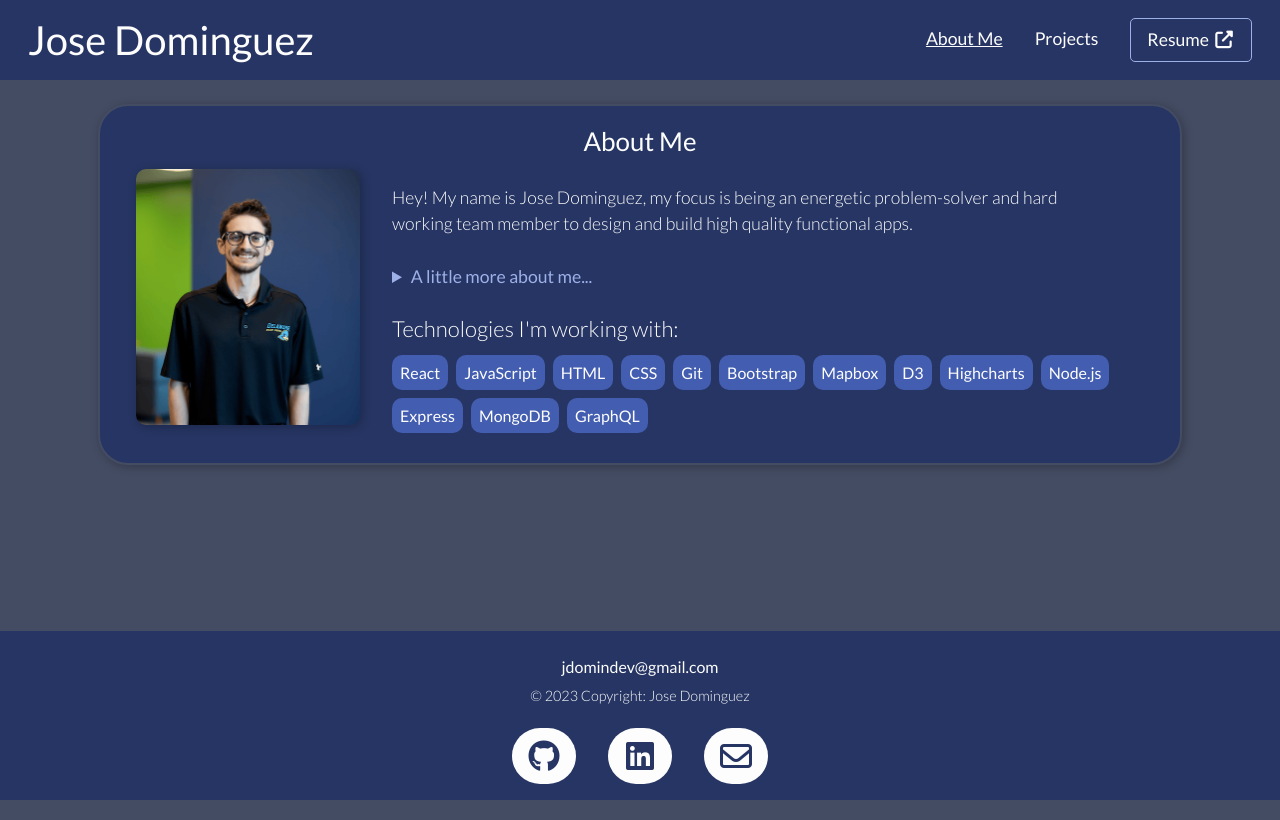
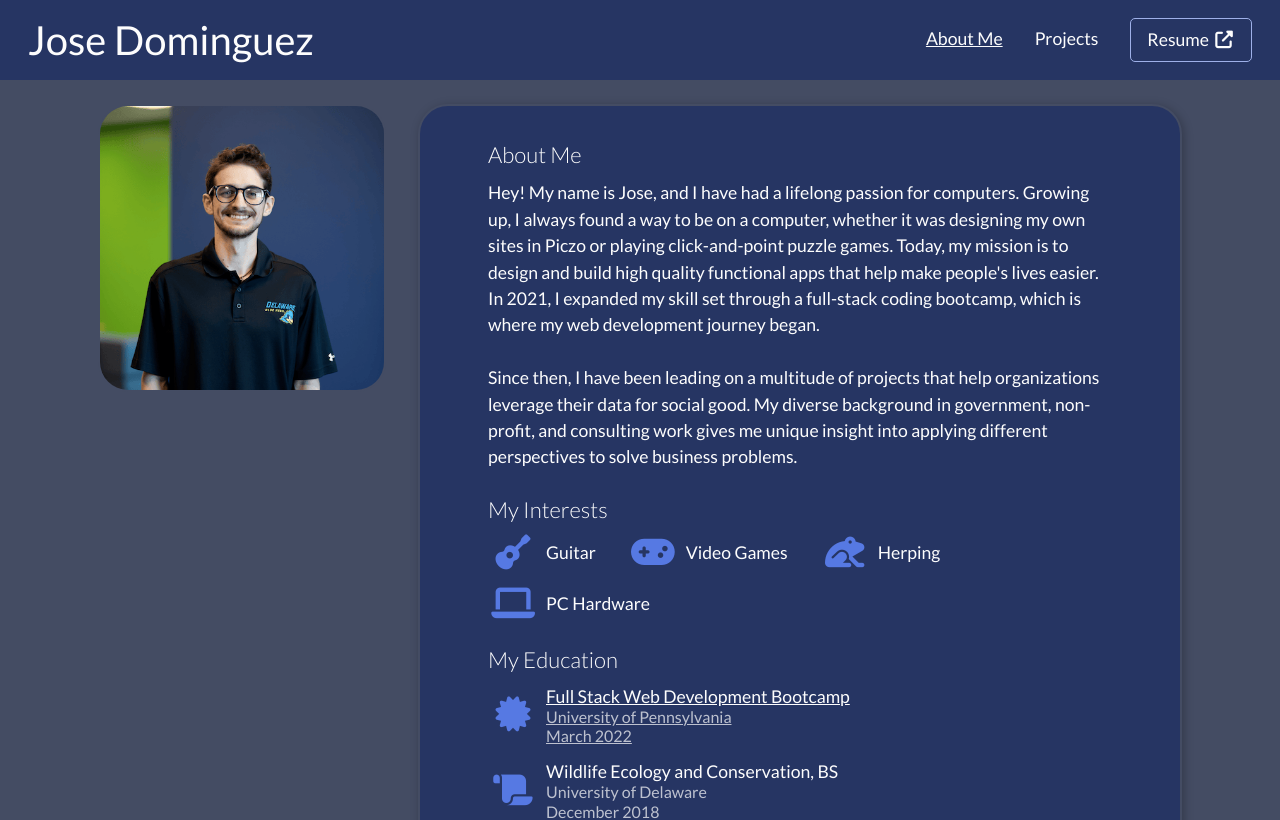
Before and after one commit to jdomindev/portfolio, a React (Vite) app: page /about in a window 1280 px wide. Shown: the top 820 px of the page. Built offline with nearby package versions, Linux system fonts and the light colour scheme.

Commit message:
Updated about page, with new icons and section for bootcamp certificate

```diff
--- a/src/data/info.js
+++ b/src/data/info.js
@@ -125,7 +125,8 @@ export const info = {
         "Bootstrap",
         "Cloudflare",
       ],
-      repoLink: "https://github.com/de-data-lab/WRK-react",
+      // repoLink: "https://github.com/de-data-lab/WRK-react",
+      repoLink: "",
       deployedLink: "https://wrk-group-social-impact.pages.dev",
     },
     // {
--- a/src/pages/About.jsx
+++ b/src/pages/About.jsx
@@ -3,51 +3,144 @@ import "../App.css";
 import info from "../data/info";
 
 function About() {
+  const pdfPath = "/images/bootcamp-certificate.pdf";
+
   return (
     <section className="container">
+      <div className="about-container">
+        <img
+          className="profile-image"
+          src="/images/profile.png"
+          alt="Jose Dominguez"
+        ></img>
+
         <div className="main-card">
-        <h2 className="about-header">About Me</h2>
+          {/* <h2 className="about-header">About Me</h2> */}
           <div className="about-layout">
-          <img className="img" src="/images/profile.png" alt="Jose Dominguez"></img>
             <div>
+              <div className="about-text">
+                <h3 className="about-subheader">About Me</h3>
+                <p>
+                  Hey! My name is Jose, and I have had a lifelong passion for
+                  computers. Growing up, I always found a way to be on a
+                  computer, whether it was designing my own sites in Piczo or
+                  playing click-and-point puzzle games. Today, my mission is to
+                  design and build high quality functional apps that help make
+                  people's lives easier. In 2021, I expanded my skill set
+                  through a full-stack coding bootcamp, which is where my web
+                  development journey began.
+                </p>
+                <br></br>
+                <p>
+                  Since then, I have been leading on a multitude of projects
+                  that help organizations leverage their data for social good.
+                  My diverse background in government, non-profit, and
+                  consulting work gives me unique insight into applying
+                  different perspectives to solve business problems.
+                </p>
+                {/* Growing up I had always found a way to be on a
+                  computer, whether it was designing my own sites in Piczo or
+                  playing click-and-point puzzle games. */}
+                {/* , my focus is being an energetic
+                  problem-solver and hard working team member to design and
+                  build high quality functional apps.
+                  My web development journey began through a full-stack coding bootcamp where my passion for technology was kindled. With my expanded skill set and eagerness to learn, I have been leading on a multitude of projects that now help organizations leverage their data for social good. My diverse background in government, non-profit, and consulting work gives me unique insight into applying different perspectives to solve business problems. */}
+              </div>
+
+              <div className="about-text">
+                <h3 className="about-subheader">My Interests</h3>
+                <div className="tech-container education-container">
+                  <div className="education-link">
+                    <i className="fa-solid fa-guitar education-icon"></i>
+                    <p>Guitar</p>
+                  </div>
+                  <div className="education-link">
+                    <i className="fa-solid fa-gamepad education-icon"></i>
+                    <p>Video Games</p>
+                  </div>
+                  <div className="education-link">
+                    <i className="fa-solid fa-frog education-icon"></i>
+                    <p>Herping</p>
+                  </div>
+                  <div className="education-link">
+                    <i className="fa-solid fa-laptop education-icon"></i>
+                    <p>PC Hardware</p>
+                  </div>
+                </div>
+              </div>
+              {/* <details>
+                <summary className="about-text">
+                  <strong>A little more about me...</strong>
+                </summary>
                 <p className="about-text">
-              Hey! My name is Jose Dominguez, my focus is being an energetic
-              problem-solver and hard working team member to design and build
-              high quality functional apps.
-            </p>
-            <details>
-              <summary className="about-text"><strong>A little more about me...</strong></summary>
-              <p className="about-text">
-                My dev journey began through a full-stack coding bootcamp where my
-                passion for technology was kindled. With my expanded skill set and eagerness to learn, I have been leading on a multitude of projects that now help
-                organizations leverage their data for social good. My diverse
-                background in government, non-profit, and consulting work gives me
-                unique insight into applying different perspectives to solve
-                business problems.
+                  My dev journey began through a full-stack coding bootcamp
+                  where my passion for technology was kindled. With my expanded
+                  skill set and eagerness to learn, I have been leading on a
+                  multitude of projects that now help organizations leverage
+                  their data for social good. My diverse background in
+                  government, non-profit, and consulting work gives me unique
+                  insight into applying different perspectives to solve business
+                  problems.
                 </p>
                 <p className="about-text">
                   When I’m not busy coding, my interests include playing guitar,
-                building vivariums, and playing video games. I am also fascinated
-                with computer hardware and have built and troubleshooted several PCs for
-                friends and family. I also enjoy going herping at my local and
-                state parks when I have the chance.
+                  building vivariums, and playing video games. I am also
+                  fascinated with computer hardware and have built and
+                  troubleshooted several PCs for friends and family. I also
+                  enjoy going herping at my local and state parks when I have
+                  the chance.
                 </p>
-            </details>
+              </details> */}
               <div className="about-text">
-              <h3 className="about-subheader">Technologies I'm working with:</h3>
+                <h3 className="about-subheader">My Education</h3>
+                <div className="tech-container education-container">
+                  <a
+                    className="education-link active"
+                    href={pdfPath}
+                    target="_blank"
+                    rel="noopener noreferrer"
+                  >
+                    <span>
+                      <i className="fa-solid fa-certificate education-icon"></i>
+                    </span>
+                    <div>
+                      <h4 className="education-name">
+                        Full Stack Web Development Bootcamp
+                      </h4>
+                      <h5 className="education-subname">
+                        University of Pennsylvania
+                      </h5>
+                      <h5 className="education-subname">March 2022</h5>
+                    </div>
+                  </a>
+                  <div className="education-link">
+                    <i className="fa-solid fa-scroll education-icon"></i>
+                    <div>
+                      <h4 className="education-name">
+                        Wildlife Ecology and Conservation, BS
+                      </h4>
+                      <h5 className="education-subname">
+                        University of Delaware
+                      </h5>
+                      <h5 className="education-subname">December 2018</h5>
+                    </div>
+                  </div>
+                </div>
+              </div>
+              <div className="about-text">
+                <h3 className="about-subheader">Technologies I work with</h3>
                 <div className="tech-container">
                   {info.tech.skills.map((item) => {
                     return (
-                    <div className="tech-tag">
+                      <div key={item.name} className="tech-tag">
                         {/* <i className={`${item.icon} fa-fw icon-size`}></i> */}
-                      <h3 className="tech-name">{item.name}</h3>
+                        <h4 className="tech-name">{item.name}</h4>
                       </div>
                     );
                   })}
                 </div>
               </div>
-
-
+            </div>
           </div>
         </div>
       </div>
--- a/src/styles/about.css
+++ b/src/styles/about.css
@@ -6,10 +6,73 @@
   align-items: center;
 }
 
+.about-container {
+  display: flex;
+  justify-content: center;
+  align-items: start;
+  flex-wrap: wrap;
+}
+
 .tech-container {
   display: flex;
   flex-wrap: wrap;
-  gap: .5rem;
+  gap: 0.5rem;
+}
+
+.education-container {
+  column-gap: 2rem;
+  row-gap: 1rem;
+}
+
+.profile-container {
+  display: flex;
+  flex-direction: column;
+}
+
+.profile-image {
+  margin: 1.5rem 1rem 0;
+  border-radius: 30px;
+  border: 2px solid var(--blue-4);
+  object-fit: cover;
+  object-position: top;
+  aspect-ratio: 3/3;
+  max-width: clamp(25rem, 23vw, 35rem);
+  min-width: clamp(18rem, 19vw, 25rem);
+  /* width: clamp(14rem , 17vw, 18rem); */
+  /* height: clamp(16rem, 17vw, 23rem); */
+  image-resolution: from-image;
+}
+
+.education-icon {
+  font-size: 35px;
+  text-align: center;
+  width: 50px;
+  color: var(--blue-3);
+}
+
+.education-link {
+  display: flex;
+  /* text-decoration: none; */
+  gap: 0.5rem;
+  align-items: center;
+  color: var(--white);
+}
+
+.education-link .education-icon {
+  text-decoration: none;
+}
+
+.education-link:first-child:hover, .education-link:first-child:focus {
+  /* text-decoration: underline; */
+  color: var(--blue-2);
+}
+
+.education-name {
+  font-size: var(--font-size-md);
+}
+.education-subname {
+  font-size: var(--font-size-sm);
+  opacity: 70%;
 }
 
 .about-header,
@@ -30,7 +93,7 @@
 .about-text {
   padding: 1rem 0 0.625rem;
   font-size: var(--font-size-md);
-  font-weight: 300;
+  /* font-weight: 300; */
 }
 
 /* Skills */
@@ -45,15 +108,19 @@ summary {
 /* Animation for opening details */
 
 details[open] summary ~ * {
-  animation: sweep .5s ease-in-out;
+  animation: sweep 0.5s ease-in-out;
 }
 
 @keyframes sweep {
-  0%    {opacity: 0; margin-left: -10px}
-  100%  {opacity: 1; margin-left: 0px}
+  0% {
+    opacity: 0;
+    margin-left: -10px;
+  }
+  100% {
+    opacity: 1;
+    margin-left: 0px;
+  }
 }
-
-
 
 @media screen and (min-width: 1200px) {
   .about-layout {
@@ -65,12 +132,7 @@ details[open] summary ~ * {
     padding: 1rem 2rem 0.625rem;
   }
 
-  .skills-container {
-    display: flex;
-    justify-content: center;
-  }
-
-  .main-card-width {
-    width: 50%;
+  .about-container {
+    flex-wrap: nowrap;
   }
 }
```
Also changed, not shown: 1 other file (tests, documents, lock files or other folders). Lines whose indentation alone changed are shown as unchanged.
